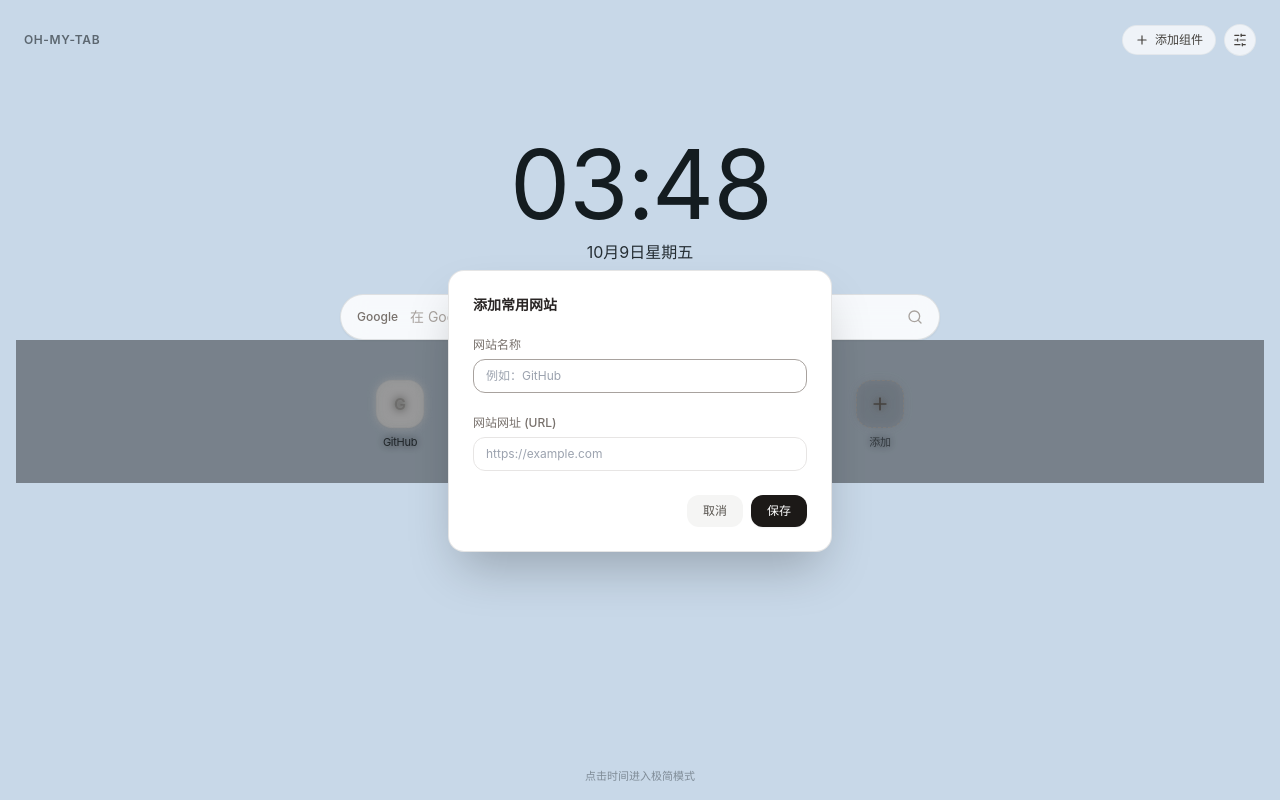
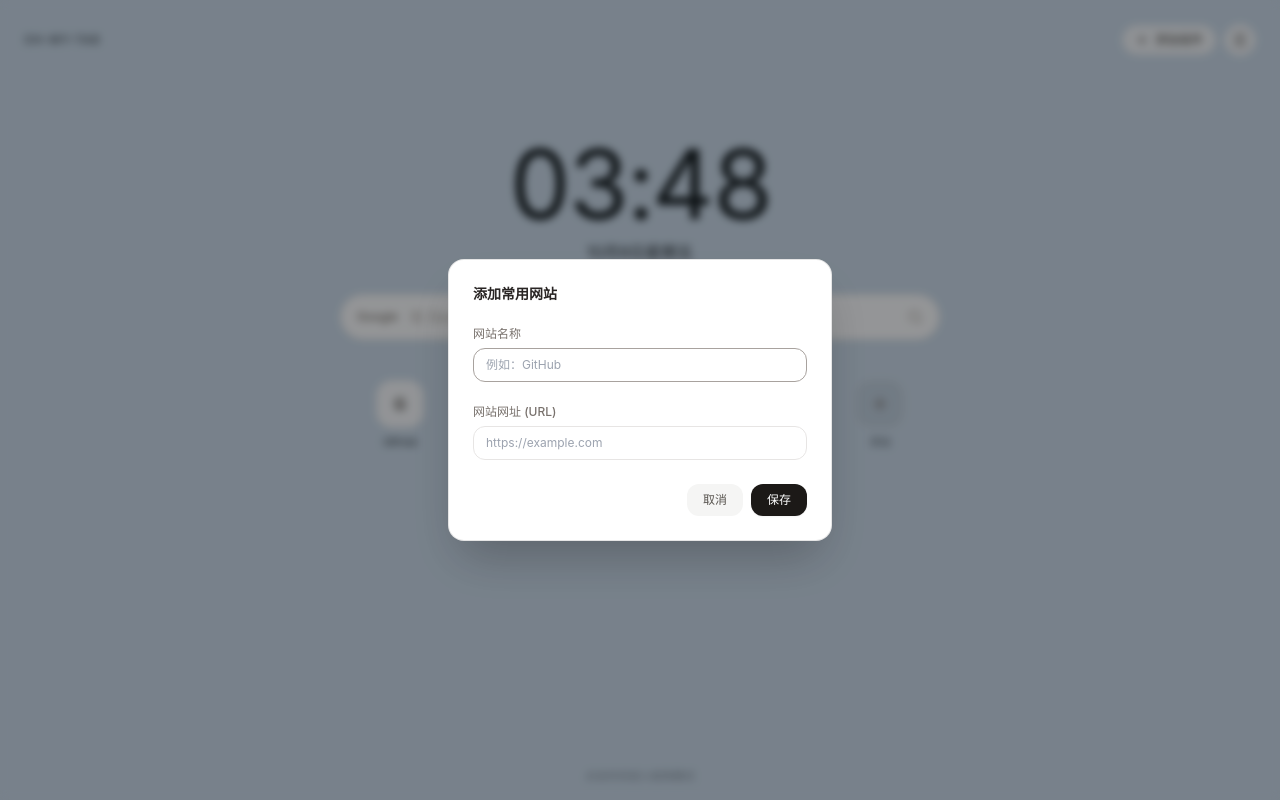
Before and after one commit to 4everSivan/oh-my-tab, a React (Vite) app: page / in a window 1280 px wide. Both pictures are taken after a click on the button "添加". Built offline with nearby package versions, Linux system fonts and the light colour scheme.

Commit message:
fix(shortcuts): 修复弹窗遮罩受父级包含块限制导致仅覆盖工作台窄条 (C006)

```diff
--- a/src/components/shortcuts/Shortcuts.tsx
+++ b/src/components/shortcuts/Shortcuts.tsx
@@ -1,4 +1,5 @@
 import React, { useState, useRef, useEffect } from 'react';
+import { createPortal } from 'react-dom';
 import { Shortcut } from '../../services/storage/types';
 import { Plus, ExternalLink, Edit2, Trash2, Undo2 } from 'lucide-react';
 
@@ -259,8 +260,10 @@ export const Shortcuts: React.FC<ShortcutsProps> = ({
       </div>
 
       {/* Undo Notification Bar */}
-      {lastRemoved && (
-        <div className="fixed bottom-6 z-40 flex items-center space-x-3 px-4 py-2 bg-stone-900/90 text-white text-xs rounded-xl shadow-lg backdrop-blur-md t-toast">
+      {lastRemoved &&
+        typeof document !== 'undefined' &&
+        createPortal(
+          <div className="fixed bottom-6 left-1/2 -translate-x-1/2 z-40 flex items-center space-x-3 px-4 py-2 bg-stone-900/90 text-white text-xs rounded-xl shadow-lg backdrop-blur-md t-toast">
             <span>已移除 {lastRemoved.shortcut.name}</span>
             <button
               onClick={handleUndoRemove}
@@ -269,11 +272,14 @@ export const Shortcuts: React.FC<ShortcutsProps> = ({
               <Undo2 className="w-3.5 h-3.5" />
               <span>撤销</span>
             </button>
-        </div>
+          </div>,
+          document.body
         )}
 
       {/* Desktop Context Menu */}
-      {contextMenu && (
+      {contextMenu &&
+        typeof document !== 'undefined' &&
+        createPortal(
           <div
             className="origin-menu fixed z-50 w-40 py-1 bg-white/95 dark:bg-stone-900/95 backdrop-blur-md rounded-xl border border-black/10 dark:border-white/10 shadow-xl select-none"
             style={{ top: `${contextMenu.y}px`, left: `${contextMenu.x}px` }}
@@ -309,12 +315,22 @@ export const Shortcuts: React.FC<ShortcutsProps> = ({
               <Trash2 className="w-3.5 h-3.5" />
               <span>移除网站</span>
             </button>
-        </div>
+          </div>,
+          document.body
         )}
 
       {/* Edit / Add Modal */}
-      {editingShortcut && (
-        <div className="fixed inset-0 z-50 flex items-center justify-center p-4 bg-black/40 backdrop-blur-sm animate-fade-in">
+      {editingShortcut &&
+        typeof document !== 'undefined' &&
+        createPortal(
+          <div
+            onClick={(e) => {
+              if (e.target === e.currentTarget) {
+                setEditingShortcut(null);
+              }
+            }}
+            className="fixed inset-0 z-50 flex items-center justify-center p-4 bg-black/40 backdrop-blur-sm animate-fade-in"
+          >
             <form
               onSubmit={handleSaveModal}
               className="w-full max-w-sm p-6 bg-white dark:bg-stone-900 rounded-2xl border border-black/10 dark:border-white/10 shadow-2xl space-y-4"
@@ -368,7 +384,8 @@ export const Shortcuts: React.FC<ShortcutsProps> = ({
                 </button>
               </div>
             </form>
-        </div>
+          </div>,
+          document.body
         )}
     </div>
   );
--- a/src/styles/motion.css
+++ b/src/styles/motion.css
@@ -254,12 +254,13 @@
 }
 
 /* ══ workspace-container 工作台极简模式平滑折叠 ═══════════════
- * 点击时间收起/展开：高度平滑收缩，伴随微缩放 scale(0.97) 与 translateY(-16px) */
+ * 点击时间收起/展开：高度平滑收缩，伴随微缩放 scale(0.97) 与 translateY(-16px)。
+ * 注意：展开态必须保持 transform: none 与 filter: none，避免为 fixed 后代误创包含块 (C006) */
 .workspace-container {
   max-height: 1600px;
   opacity: 1;
-  transform: translateY(0) scale(1);
-  filter: blur(0);
+  transform: none;
+  filter: none;
   transition:
     max-height 320ms var(--motion-ease-smooth-out),
     opacity 250ms var(--motion-ease-smooth-out),
```
Also changed, not shown: 3 other files (tests, documents, lock files or other folders). Lines whose indentation alone changed are shown as unchanged.
